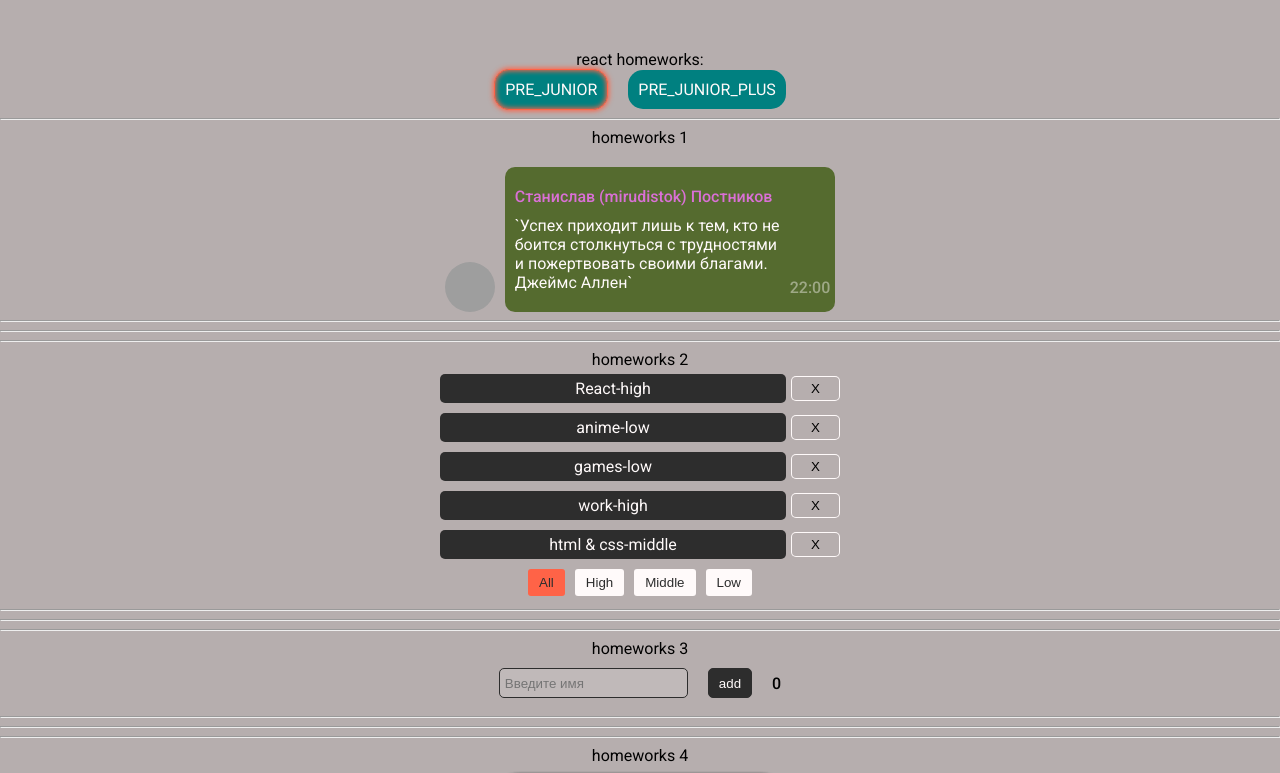
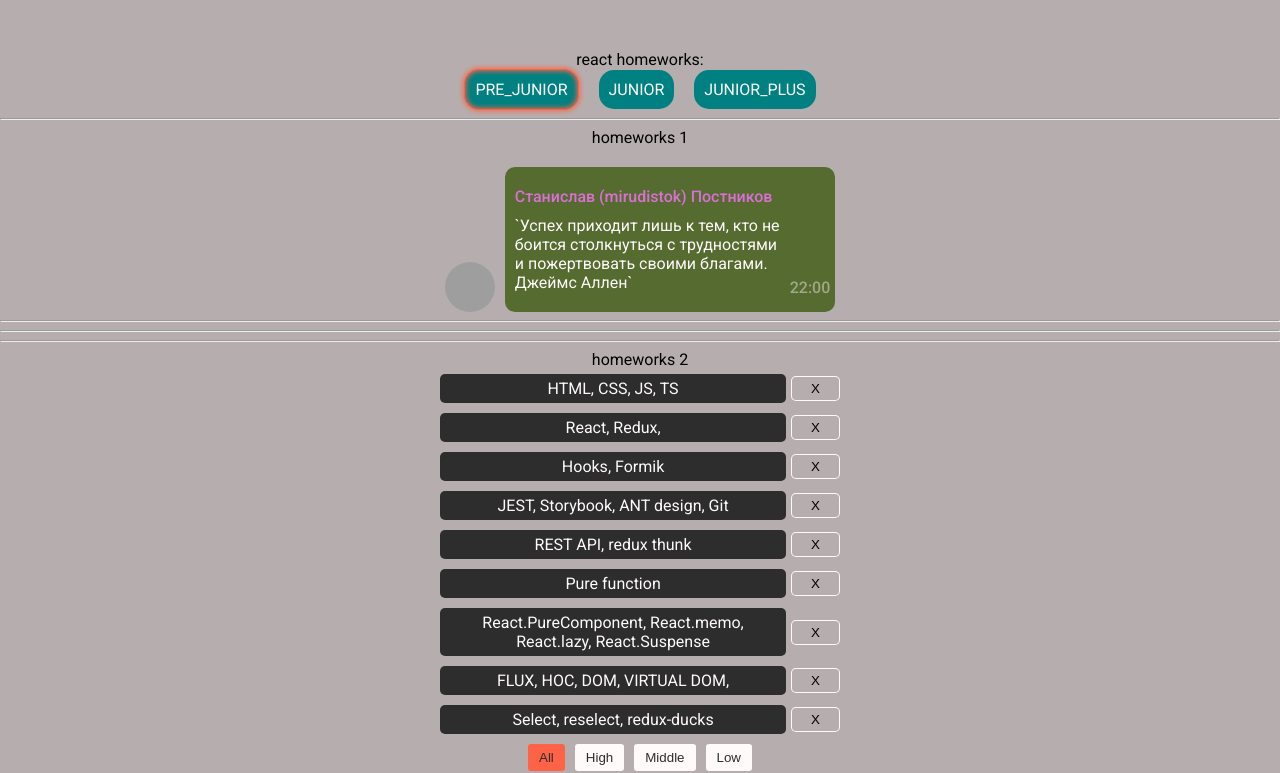
Before and after one commit to Mirudistok32/SamuraiWayTasksIgnat, a React (Create React App) app: page /#/pre-junior in a window 1280 px wide. Shown: the top 773 px of the page. Built offline with nearby package versions, Linux system fonts and the light colour scheme; grey boxes are pictures that could not be loaded.

Commit message:
Refactor

```diff
--- a/src/p2-homeworks/h2/Affair.tsx
+++ b/src/p2-homeworks/h2/Affair.tsx
@@ -5,7 +5,7 @@ import s from "./Affair.module.css"
 type AffairPropsType = {
     // key не нужно типизировать
     affair: AffairType // need to fix any
-    deleteAffairCallback: (_id: number) => void // need to fix any
+    deleteAffairCallback: (_id: string) => void // need to fix any
 }
 
 function Affair(props: AffairPropsType) {
--- a/src/p2-homeworks/h2/Affairs.tsx
+++ b/src/p2-homeworks/h2/Affairs.tsx
@@ -6,7 +6,7 @@ import { AffairType, FilterType } from "./HW2";
 type AffairsPropsType = { // need to fix any
     data: Array<AffairType>
     setFilter: (filter: FilterType) => void
-    deleteAffairCallback: (_id: number) => void
+    deleteAffairCallback: (_id: string) => void
     filter: FilterType
 }
 
--- a/src/p2-homeworks/h2/HW2.tsx
+++ b/src/p2-homeworks/h2/HW2.tsx
@@ -1,10 +1,11 @@
 import React, { useState } from "react";
 import Affairs from "./Affairs";
+import { v4 } from "uuid";
 
 // types
 export type AffairPriorityType = 'high' | "low" | "middle"; // need to fix any
 export type AffairType = {
-    _id: number
+    _id: string
     name: string
     priority: FilterType
 }; // need to fix any
@@ -13,11 +14,15 @@ export type FilterType = "all" | AffairPriorityType;
 
 // constants
 const defaultAffairs: Array<AffairType> = [ // need to fix any
-    { _id: 1, name: "React-high", priority: "high" },
-    { _id: 2, name: "anime-low", priority: "low" },
-    { _id: 3, name: "games-low", priority: "low" },
-    { _id: 4, name: "work-high", priority: "high" },
-    { _id: 5, name: "html & css-middle", priority: "middle" },
+    { _id: v4(), name: "HTML, CSS, JS, TS", priority: "high" },
+    { _id: v4(), name: "React, Redux,", priority: "high" },
+    { _id: v4(), name: "Hooks, Formik", priority: "high" },
+    { _id: v4(), name: "JEST, Storybook, ANT design, Git", priority: "low" },
+    { _id: v4(), name: "REST API, redux thunk", priority: "high" },
+    { _id: v4(), name: "Pure function", priority: "middle" },
+    { _id: v4(), name: "React.PureComponent, React.memo, React.lazy, React.Suspense", priority: "middle" },
+    { _id: v4(), name: "FLUX, HOC, DOM, VIRTUAL DOM,", priority: "high" },
+    { _id: v4(), name: "Select, reselect, redux-ducks", priority: "low" },
 ];
 
 // pure helper functions
@@ -35,7 +40,7 @@ export const filterAffairs = (affairs: Array<AffairType>, filter: FilterType): A
             return affairs
     }
 }
-export const deleteAffair = (affairs: Array<AffairType>, _id: number): Array<AffairType> => { // need to fix any
+export const deleteAffair = (affairs: Array<AffairType>, _id: string): Array<AffairType> => { // need to fix any
     return affairs.filter(a => a._id !== _id); // need to fix
 }
 
@@ -45,7 +50,7 @@ function HW2() {
     const [filter, setFilter] = useState<FilterType>("all");
 
     const filteredAffairs = filterAffairs(affairs, filter);
-    const deleteAffairCallback = (_id: number) => setAffairs(deleteAffair(affairs, _id)); // need to fix any
+    const deleteAffairCallback = (_id: string) => setAffairs(deleteAffair(affairs, _id)); // need to fix any
 
     return (
         <div>
--- a/src/p2-homeworks/h5/Header.tsx
+++ b/src/p2-homeworks/h5/Header.tsx
@@ -7,7 +7,8 @@ function Header() {
     return (
         <div className={s.header}>
             <NavLink activeClassName={s.header__active} to={PATH.PRE_JUNIOR}>PRE_JUNIOR</NavLink>
-            <NavLink activeClassName={s.header__active} to={PATH.PRE_JUNIOR_PLUS}>PRE_JUNIOR_PLUS</NavLink>
+            <NavLink activeClassName={s.header__active} to={PATH.JUNIOR}>JUNIOR</NavLink>
+            <NavLink activeClassName={s.header__active} to={PATH.JUNIOR_PLUS}>JUNIOR_PLUS</NavLink>
         </div>
     );
 }
--- a/src/p2-homeworks/h5/Routes.tsx
+++ b/src/p2-homeworks/h5/Routes.tsx
@@ -2,11 +2,13 @@ import React from "react";
 import { Switch, Route, Redirect } from "react-router-dom";
 import PreJunior from "./pages/PreJunior";
 import Error404 from "./pages/Error404";
-import PreJuniorPlus from "./pages/PreJuniorPlus";
+import { JuniorPlus } from "./pages/JuniorPlus";
+import { Junior } from "./pages/Junior";
 
 export const PATH = {
     PRE_JUNIOR: "/pre-junior",
-    PRE_JUNIOR_PLUS: "/pre-junior-plus",
+    JUNIOR: "/junior",
+    JUNIOR_PLUS: "/junior-plus"
 }
 
 function Routes() {
@@ -15,7 +17,8 @@ function Routes() {
             <Switch>
                 <Route path={"/"} exact render={() => <Redirect to={PATH.PRE_JUNIOR} />} />
                 <Route path={PATH.PRE_JUNIOR} render={() => <PreJunior />} />
-                <Route path={PATH.PRE_JUNIOR_PLUS} render={() => <PreJuniorPlus />} />
+                <Route path={PATH.JUNIOR} render={() => <Junior />} />
+                <Route path={PATH.JUNIOR_PLUS} render={() => <JuniorPlus />} />
                 <Route render={() => <Error404 />} />
             </Switch>
         </div>
--- /dev/null
+++ b/src/p2-homeworks/h5/pages/Junior.tsx
@@ -0,0 +1,12 @@
+import React from "react";
+import HW3 from "../../h3/HW3";
+import HW4 from "../../h4/HW4";
+
+export function Junior() {
+    return (
+        <div>
+            <HW3 />
+            <HW4 />
+        </div>
+    );
+}
--- /dev/null
+++ b/src/p2-homeworks/h5/pages/JuniorPlus.tsx
@@ -0,0 +1,16 @@
+import React from "react";
+import HW2 from "../../h2/HW2";
+import HW1 from "../../h1/HW1";
+import HW3 from "../../h3/HW3";
+import HW4 from "../../h4/HW4";
+
+export function JuniorPlus() {
+    return (
+        <div>
+            <HW1 />
+            <HW2 />
+            <HW3 />
+            <HW4 />
+        </div>
+    );
+}
--- a/src/p2-homeworks/h5/pages/PreJunior.tsx
+++ b/src/p2-homeworks/h5/pages/PreJunior.tsx
@@ -1,16 +1,13 @@
 import React from "react";
 import HW1 from "../../h1/HW1";
 import HW2 from "../../h2/HW2";
-import HW3 from "../../h3/HW3";
-import HW4 from "../../h4/HW4";
+
 
 function PreJunior() {
     return (
         <div>
             <HW1 />
             <HW2 />
-            <HW3 />
-            <HW4 />
         </div>
     );
 }
--- a/src/p2-homeworks/h5/pages/PreJuniorPlus.tsx
+++ /dev/null
@@ -1,12 +0,0 @@
-import React from "react";
-import HW2 from "../../h2/HW2";
-
-function PreJuniorPlus() {
-    return (
-        <div>
-            <HW2 />
-        </div>
-    );
-}
-
-export default PreJuniorPlus;
```
